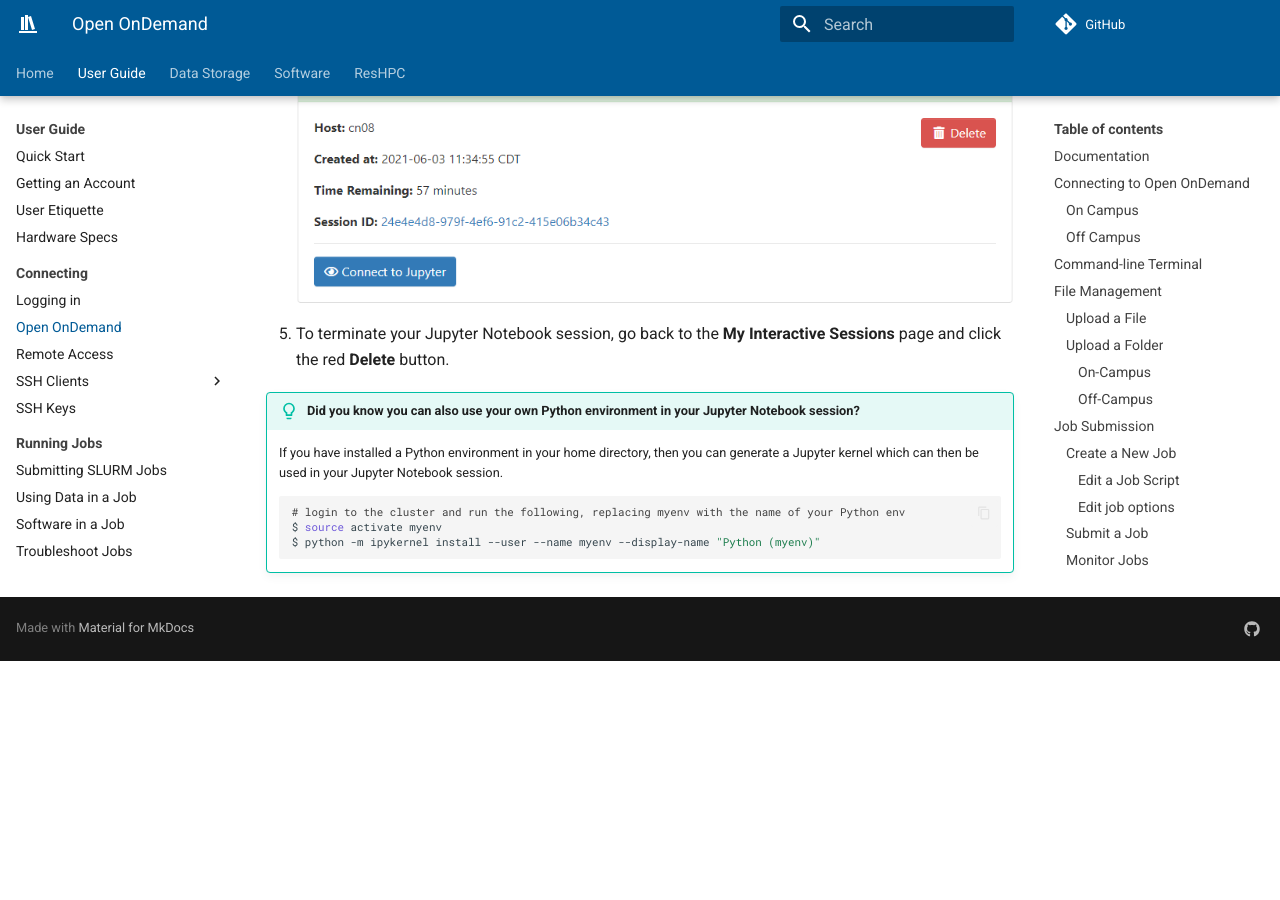
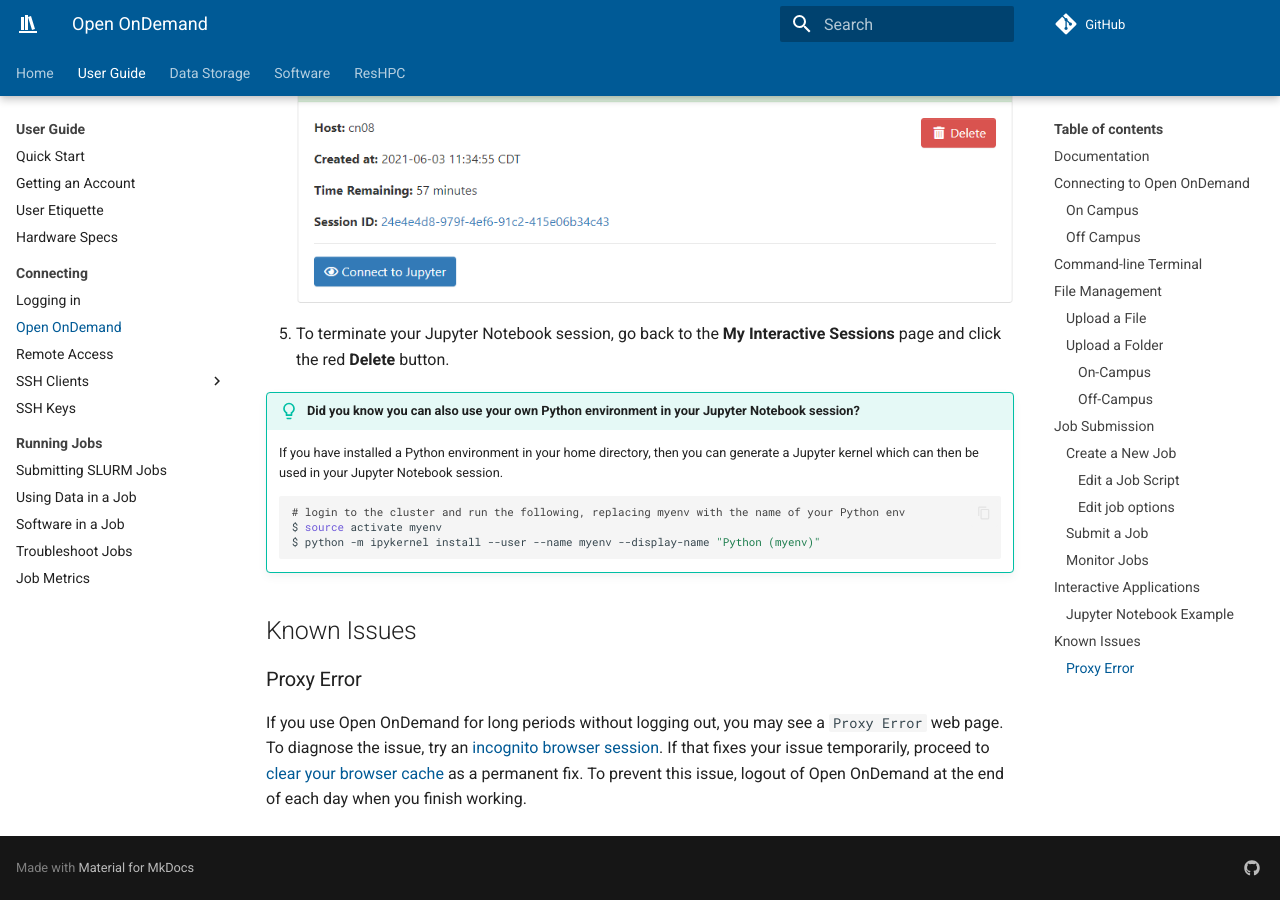
Before and after one commit to mcw-rcc/mcw-rcc.github.io, an MkDocs documentation site: the page built from docs/user-guide/access/ondemand.md, in a window 1280 px wide and 900 px high, scrolled down 5108 px. Built offline with MkDocs 1.6.1 and Material for MkDocs 9.7.7, drawn with Linux system fonts in a browser that asks for light colours; comment, search, counter and statistics services are not loaded; before the commit the page ends 5769 px from its top, so only the background shows below that.

Commit message:
Update FAQ

````diff
--- a/docs/user-guide/access/ondemand.md
+++ b/docs/user-guide/access/ondemand.md
@@ -126,4 +126,10 @@
     $ python -m ipykernel install --user --name myenv --display-name "Python (myenv)"
     ```
 
+## Known Issues
+
+### Proxy Error
+
+If you use Open OnDemand for long periods without logging out, you may see a `Proxy Error` web page. To diagnose the issue, try an [incognito browser session](https://support.google.com/chrome/answer/95464?hl=en&co=GENIE.Platform%3DDesktop). If that fixes your issue temporarily, proceed to [clear your browser cache](https://support.google.com/accounts/answer/32050?hl=en&co=GENIE.Platform%3DDesktop) as a permanent fix. To prevent this issue, logout of Open OnDemand at the end of each day when you finish working.
+
 --8<-- "includes/abbreviations.md"
````
Also changed, not shown: docs/faq.md (+3 -0 lines).
